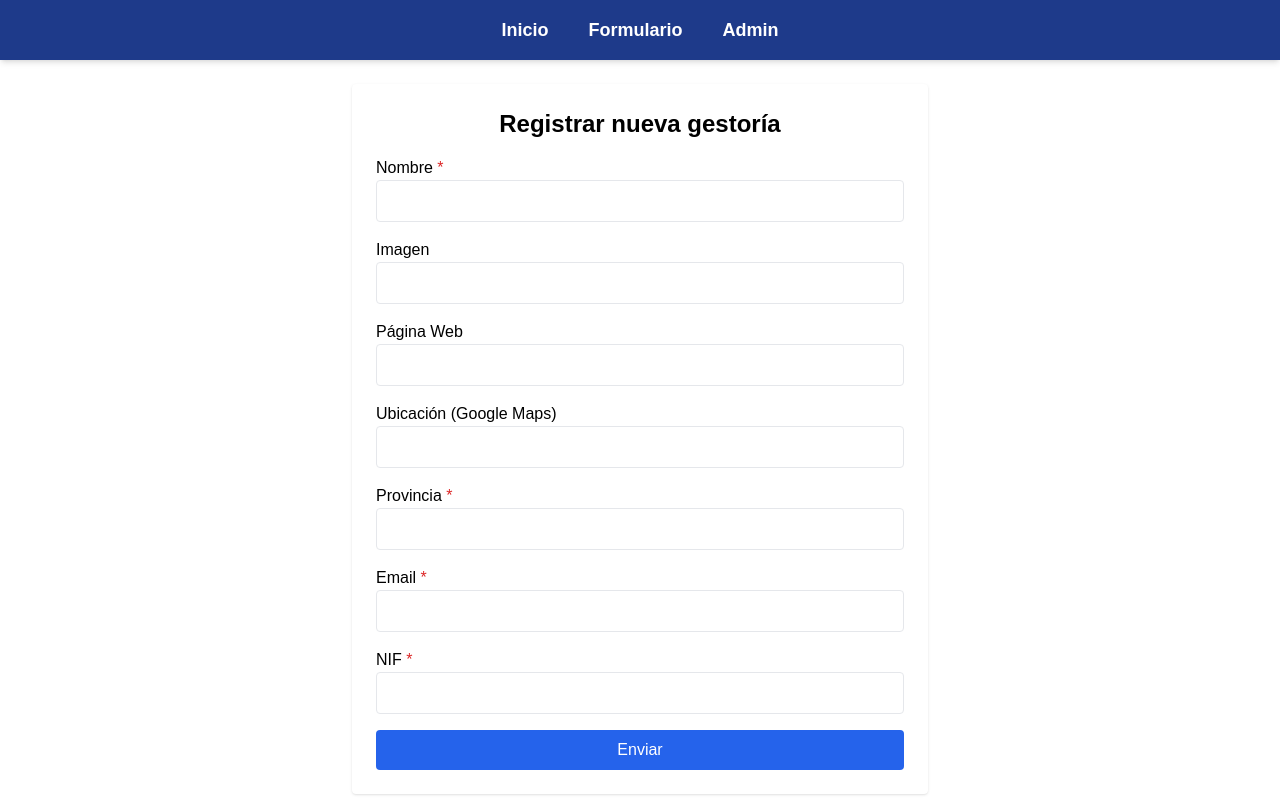
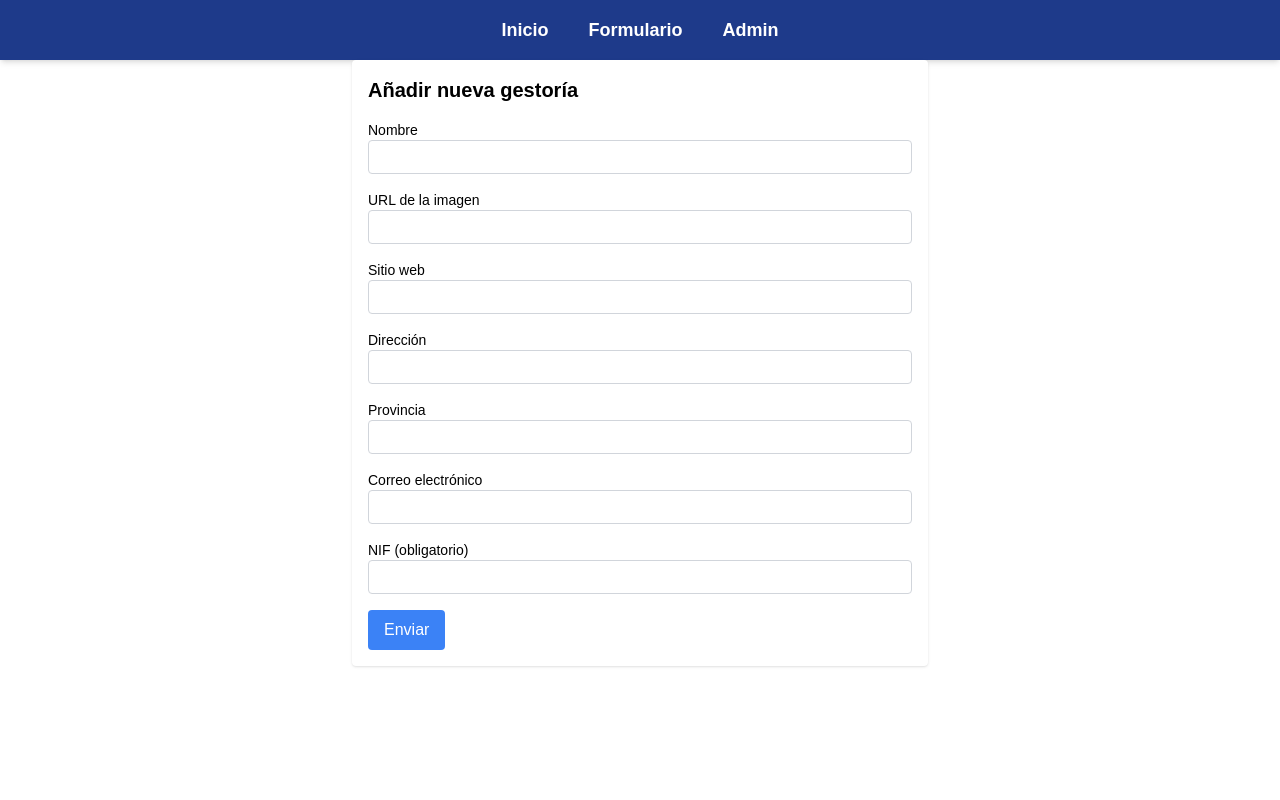
Before and after one commit to emiliohv/taxrating, a React (Vite) app in the folder frontend/: page /formulario in a window 1280 px wide. Built offline with nearby package versions, Linux system fonts and the light colour scheme.

Commit message:
deshacemos actualización formulario

```diff
--- a/frontend/src/pages/Formulario.jsx
+++ b/frontend/src/pages/Formulario.jsx
@@ -2,7 +2,7 @@ import React, { useState } from "react";
 import axios from "axios";
 
 const Formulario = () => {
-  const [form, setForm] = useState({
+  const [formData, setFormData] = useState({
     name: "",
     image: "",
     website: "",
@@ -12,68 +12,53 @@ const Formulario = () => {
     nif: ""
   });
 
-  const [enviado, setEnviado] = useState(false);
-  const [error, setError] = useState("");
-
   const handleChange = (e) => {
-    setForm({ ...form, [e.target.name]: e.target.value });
+    const { name, value } = e.target;
+    setFormData((prev) => ({ ...prev, [name]: value }));
   };
 
   const handleSubmit = async (e) => {
     e.preventDefault();
-    if (!form.name || !form.province || !form.email || !form.nif) {
-      setError("Por favor, completa los campos obligatorios.");
-      return;
-    }
     try {
-      await axios.post("https://taxrating-backend.onrender.com/gestorias", form);
-      setEnviado(true);
-      setError("");
-    } catch {
-      setError("Error al enviar los datos.");
+      await axios.post("https://taxrating-backend.onrender.com/gestorias", formData);
+      alert("Gestoría añadida correctamente");
+    } catch (err) {
+      console.error("Error al enviar el formulario:", err);
+      alert("Error al enviar el formulario");
     }
   };
 
-  if (enviado) {
-    return <p className="text-center text-green-600 text-lg mt-6">Gestoría enviada con éxito.</p>;
-  }
-
   return (
-    <div className="max-w-xl mx-auto mt-6 bg-white p-6 rounded shadow">
-      <h2 className="text-2xl font-bold mb-4 text-center">Registrar nueva gestoría</h2>
-      {error && <p className="text-red-600 text-sm mb-2 text-center">{error}</p>}
-      <form onSubmit={handleSubmit} className="flex flex-col gap-4">
-        <label>
-          Nombre <span className="text-red-600">*</span>
-          <input type="text" name="name" value={form.name} onChange={handleChange} className="border p-2 rounded w-full" />
-        </label>
-        <label>
-          Imagen
-          <input type="text" name="image" value={form.image} onChange={handleChange} className="border p-2 rounded w-full" />
-        </label>
-        <label>
-          Página Web
-          <input type="text" name="website" value={form.website} onChange={handleChange} className="border p-2 rounded w-full" />
-        </label>
-        <label>
-          Ubicación (Google Maps)
-          <input type="text" name="location" value={form.location} onChange={handleChange} className="border p-2 rounded w-full" />
-        </label>
-        <label>
-          Provincia <span className="text-red-600">*</span>
-          <input type="text" name="province" value={form.province} onChange={handleChange} className="border p-2 rounded w-full" />
-        </label>
-        <label>
-          Email <span className="text-red-600">*</span>
-          <input type="email" name="email" value={form.email} onChange={handleChange} className="border p-2 rounded w-full" />
-        </label>
-        <label>
-          NIF <span className="text-red-600">*</span>
-          <input type="text" name="nif" value={form.nif} onChange={handleChange} className="border p-2 rounded w-full" />
-        </label>
-        <button type="submit" className="bg-blue-600 text-white py-2 rounded hover:bg-blue-700">Enviar</button>
-      </form>
-    </div>
+    <form onSubmit={handleSubmit} className="max-w-xl mx-auto p-4 bg-white shadow rounded">
+      <h2 className="text-xl font-semibold mb-4">Añadir nueva gestoría</h2>
+      {["name", "image", "website", "location", "province", "email", "nif"].map((field) => (
+        <div key={field} className="mb-4">
+          <label className="block text-sm font-medium">
+            {field === "name" && "Nombre"}
+            {field === "image" && "URL de la imagen"}
+            {field === "website" && "Sitio web"}
+            {field === "location" && "Dirección"}
+            {field === "province" && "Provincia"}
+            {field === "email" && "Correo electrónico"}
+            {field === "nif" && "NIF (obligatorio)"}
+          </label>
+          <input
+            type={field === "email" ? "email" : "text"}
+            name={field}
+            required
+            value={formData[field]}
+            onChange={handleChange}
+            className="w-full border border-gray-300 rounded px-2 py-1"
+          />
+        </div>
+      ))}
+      <button
+        type="submit"
+        className="bg-blue-500 text-white px-4 py-2 rounded hover:bg-blue-600"
+      >
+        Enviar
+      </button>
+    </form>
   );
 };
 
```
